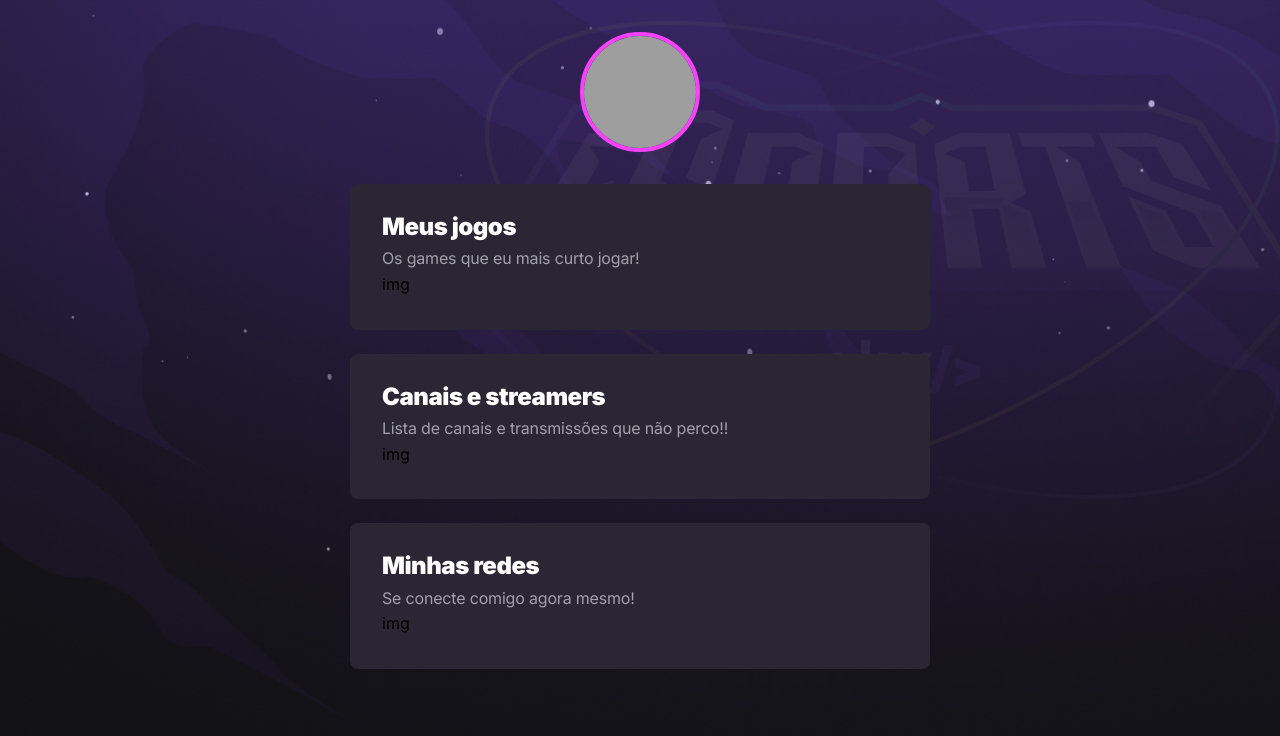
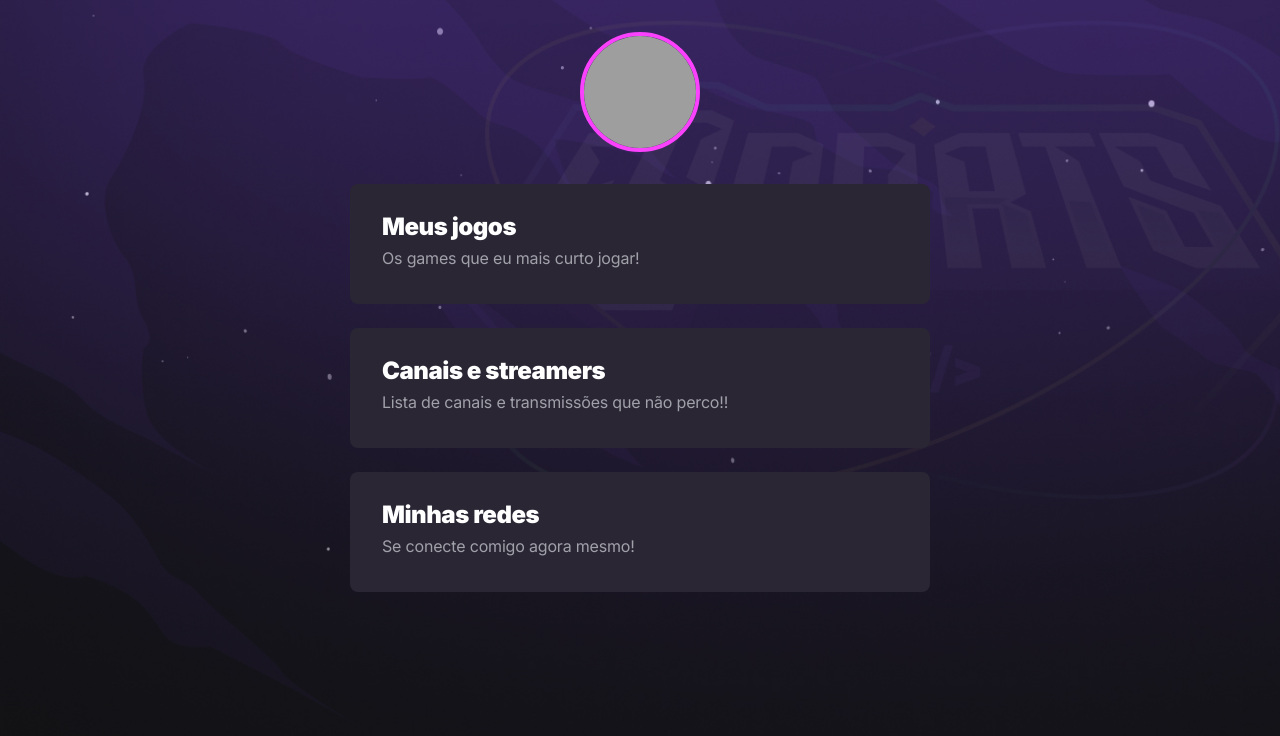
Before and after one commit to Clara-Pacheco/nlw-sports-reactjs, a React (Vite) app: page / in a window 1280 px wide. Shown: the top 736 px of the page. Built offline with nearby package versions, Linux system fonts and the light colour scheme; grey boxes are pictures that could not be loaded.

Commit message:
Pass prop 'children' that will be the content of ul

```diff
--- a/src/components/Section/Section.jsx
+++ b/src/components/Section/Section.jsx
@@ -1,13 +1,13 @@
 import { Container } from './Section.js'
 
-export function Section({ title, subtitle }){
+export function Section({ title, subtitle, children }){
   return (
     <Container>
       <h1>{ title }</h1>
       <h2>{ subtitle }</h2>
-      <div>
-        img
-      </div>
+      <ul>
+        {children}
+      </ul>
     </Container>
   )
 }
```
